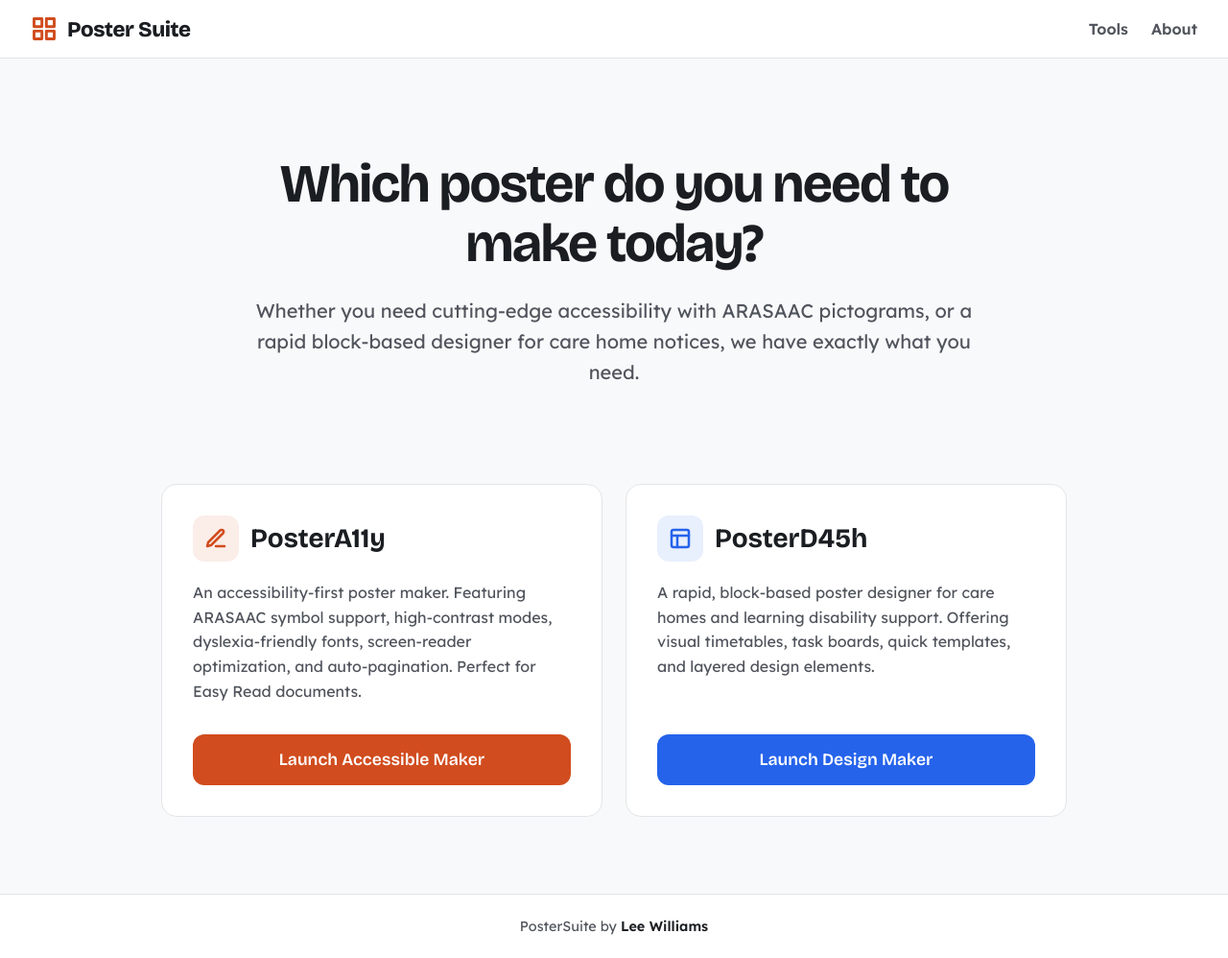
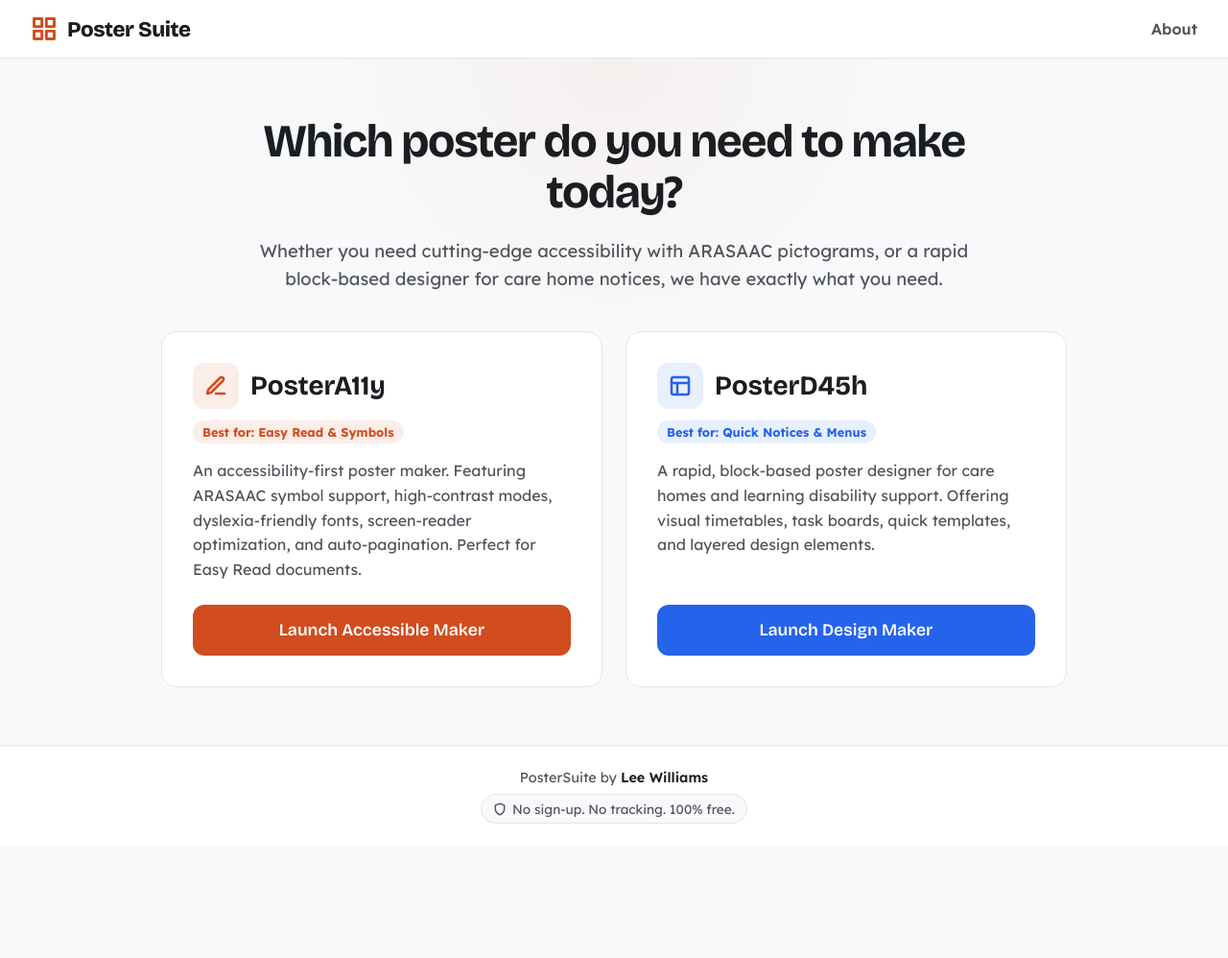
Before and after one commit to leewilliamsphotography-beep/Postersuite, a plain HTML site: page index.html in a window 1280 px wide. Shown: the whole page at 96% size. After the commit the page ends 882 px from the top, so only its background shows below. Drawn offline with nearby package versions, Linux system fonts and the light colour scheme.

Commit message:
Update index.html

```diff
--- a/index.html
+++ b/index.html
@@ -3,7 +3,7 @@
 <head>
     <meta charset="UTF-8">
     <meta name="viewport" content="width=device-width, initial-scale=1.0">
-    <title>Poster Suite | Accessible & Creative Poster Makers</title>
+    <title>Poster Suite | Free & Accessible Poster Makers</title>
     <link rel="preconnect" href="https://fonts.googleapis.com">
     <link rel="preconnect" href="https://fonts.gstatic.com" crossorigin>
     <link href="https://fonts.googleapis.com/css2?family=Bricolage+Grotesque:opsz,wght@12..96,400..800&family=Lexend:wght@400;500;600;700&display=swap" rel="stylesheet">
@@ -81,33 +81,35 @@
             color: var(--ink);
         }
 
+        /* Hero Section - Tightened and Warmer */
         .hero {
             text-align: center;
-            padding: 100px 20px 60px;
+            padding: 60px 20px 40px; /* Shortened padding to show cards faster */
             max-width: 800px;
             margin: 0 auto;
+            background: radial-gradient(circle at 50% 0%, rgba(209, 76, 30, 0.05) 0%, transparent 60%); /* Subtle warm glow */
         }
 
         .hero h1 {
             font-family: 'Bricolage Grotesque', sans-serif;
-            font-size: 3.5rem;
+            font-size: 3rem; /* Slightly reduced for better fit */
             line-height: 1.1;
             letter-spacing: -0.03em;
-            margin-bottom: 24px;
+            margin-bottom: 20px;
             color: var(--ink);
         }
 
         .hero p {
-            font-size: 1.25rem;
+            font-size: 1.15rem;
             line-height: 1.6;
             color: var(--ink2);
-            margin-bottom: 40px;
+            margin-bottom: 0;
         }
 
         .container {
             display: flex;
             gap: 24px;
-            padding: 0 32px 80px;
+            padding: 0 32px 60px;
             max-width: 1200px;
             margin: 0 auto;
             flex-wrap: wrap;
@@ -125,19 +127,29 @@
             max-width: 460px;
             display: flex;
             flex-direction: column;
-            transition: box-shadow 0.2s, transform 0.2s;
+            transition: box-shadow 0.2s, transform 0.2s, border-color 0.2s;
+            cursor: pointer; /* Makes the whole card feel clickable */
+            position: relative;
         }
 
         .card:hover {
             transform: translateY(-4px);
             box-shadow: 0 12px 24px rgba(0,0,0,0.06);
+            border-color: var(--ink2);
+        }
+
+        /* Accessibility focus state for the card */
+        .card:focus-visible {
+            outline: none;
+            border-color: var(--focus);
+            box-shadow: 0 0 0 4px rgba(37, 99, 235, 0.2);
         }
 
         .card-header {
             display: flex;
             align-items: center;
             gap: 12px;
-            margin-bottom: 20px;
+            margin-bottom: 12px;
         }
 
         .card-icon {
@@ -146,6 +158,7 @@
             border-radius: 12px;
             display: grid;
             place-items: center;
+            flex-shrink: 0;
         }
 
         .icon-a11y { background: rgba(209, 76, 30, 0.1); color: var(--accent-a11y); }
@@ -157,10 +170,23 @@
             color: var(--ink);
         }
 
+        /* New "Best For" Tag */
+        .tag {
+            display: inline-block;
+            font-size: 0.8rem;
+            font-weight: 700;
+            padding: 4px 10px;
+            border-radius: 999px;
+            margin-bottom: 16px;
+            width: fit-content;
+        }
+        .tag-a11y { background: rgba(209, 76, 30, 0.1); color: var(--accent-a11y); }
+        .tag-design { background: rgba(37, 99, 235, 0.1); color: var(--accent-design); }
+
         .card p {
             color: var(--ink2);
             line-height: 1.6;
-            margin-bottom: 32px;
+            margin-bottom: 24px;
             flex-grow: 1;
         }
 
@@ -182,10 +208,10 @@
         }
 
         .btn-a11y { background: var(--accent-a11y); color: #fff; }
-        .btn-a11y:hover { background: #B23E17; }
+        .card:hover .btn-a11y { background: #B23E17; }
 
         .btn-design { background: var(--accent-design); color: #fff; }
-        .btn-design:hover { background: #1d4ed8; }
+        .card:hover .btn-design { background: #1d4ed8; }
 
         /* Footer */
         footer {
@@ -200,6 +226,19 @@
         footer b {
             color: var(--ink);
             font-weight: 600;
+        }
+
+        .trust-badge {
+            display: inline-flex;
+            align-items: center;
+            gap: 6px;
+            margin-top: 8px;
+            font-size: 0.85rem;
+            color: var(--ink2);
+            background: var(--paper);
+            padding: 6px 12px;
+            border-radius: 20px;
+            border: 1px solid var(--line);
         }
 
         /* About Modal */
@@ -286,15 +325,14 @@
         /* Floating Back to Suite Button */
         .close-btn {
             position: fixed;
-            bottom: 24px; /* Moved to bottom */
+            bottom: 24px;
             right: 24px;
-            top: auto;     /* Override top positioning */
             z-index: 101;
             background: var(--surface);
             border: 1px solid var(--line);
             color: var(--ink);
             padding: 12px 24px;
-            border-radius: 999px; /* Pill shape */
+            border-radius: 999px;
             font-weight: 600;
             cursor: pointer;
             box-shadow: 0 4px 12px rgba(0,0,0,0.1);
@@ -302,13 +340,13 @@
             display: flex;
             align-items: center;
             gap: 8px;
-            opacity: 0.75; /* Slightly transparent until hovered */
+            opacity: 0.75;
             transition: opacity 0.2s ease, transform 0.2s ease;
         }
 
         .close-btn:hover {
             opacity: 1;
-            transform: translateY(-2px); /* Slight lift on hover */
+            transform: translateY(-2px);
             box-shadow: 0 6px 16px rgba(0,0,0,0.15);
         }
     </style>
@@ -326,7 +364,6 @@
             Poster Suite
         </div>
         <nav>
-            <a onclick="openApp('postera11y.html')">Tools</a>
             <a onclick="openAbout()">About</a>
         </nav>
     </header>
@@ -337,33 +374,39 @@
     </div>
 
     <div class="container">
-        <!-- PosterA11y Card -->
-        <div class="card">
+        <!-- PosterA11y Card (Whole card is clickable) -->
+        <div class="card" tabindex="0" role="button" onclick="openApp('postera11y.html')" onkeydown="if(event.key==='Enter')openApp('postera11y.html')">
             <div class="card-header">
                 <div class="card-icon icon-a11y">
                     <svg width="24" height="24" viewBox="0 0 24 24" fill="none" stroke="currentColor" stroke-width="2.5" stroke-linecap="round" stroke-linejoin="round"><path d="M12 20h9"></path><path d="M16.5 3.5a2.121 2.121 0 0 1 3 3L7 19l-4 1 1-4L16.5 3.5z"></path></svg>
                 </div>
                 <h2>PosterA11y</h2>
             </div>
+            <span class="tag tag-a11y">Best for: Easy Read & Symbols</span>
             <p>An accessibility-first poster maker. Featuring ARASAAC symbol support, high-contrast modes, dyslexia-friendly fonts, screen-reader optimization, and auto-pagination. Perfect for Easy Read documents.</p>
-            <button class="btn btn-a11y" onclick="openApp('postera11y.html')">Launch Accessible Maker</button>
+            <button class="btn btn-a11y" onclick="event.stopPropagation(); openApp('postera11y.html');">Launch Accessible Maker</button>
         </div>
 
-        <!-- PosterD45h Card -->
-        <div class="card">
+        <!-- PosterD45h Card (Whole card is clickable) -->
+        <div class="card" tabindex="0" role="button" onclick="openApp('posterd45h.html')" onkeydown="if(event.key==='Enter')openApp('posterd45h.html')">
             <div class="card-header">
                 <div class="card-icon icon-design">
                     <svg width="24" height="24" viewBox="0 0 24 24" fill="none" stroke="currentColor" stroke-width="2.5" stroke-linecap="round" stroke-linejoin="round"><rect x="3" y="3" width="18" height="18" rx="2" ry="2"></rect><line x1="3" y1="9" x2="21" y2="9"></line><line x1="9" y1="21" x2="9" y2="9"></line></svg>
                 </div>
                 <h2>PosterD45h</h2>
             </div>
+            <span class="tag tag-design">Best for: Quick Notices & Menus</span>
             <p>A rapid, block-based poster designer for care homes and learning disability support. Offering visual timetables, task boards, quick templates, and layered design elements.</p>
-            <button class="btn btn-design" onclick="openApp('posterd45h.html')">Launch Design Maker</button>
+            <button class="btn btn-design" onclick="event.stopPropagation(); openApp('posterd45h.html');">Launch Design Maker</button>
         </div>
     </div>
 
     <footer>
         <p>PosterSuite by <b>Lee Williams</b></p>
+        <div class="trust-badge">
+            <svg width="14" height="14" viewBox="0 0 24 24" fill="none" stroke="currentColor" stroke-width="2.5" stroke-linecap="round" stroke-linejoin="round"><path d="M12 22s8-4 8-10V5l-8-3-8 3v7c0 6 8 10 8 10z"></path></svg>
+            No sign-up. No tracking. 100% free.
+        </div>
     </footer>
 
     <!-- About Modal -->
@@ -406,14 +449,12 @@
         }
 
         function closeAbout(event) {
-            // If event is passed (clicking the background), close it. Otherwise, close it directly.
             if (!event || event.target.id === 'aboutOverlay') {
                 document.getElementById('aboutOverlay').classList.remove('active');
                 document.body.style.overflow = 'auto';
             }
         }
 
-        // Close modal if Escape key is pressed
         document.addEventListener('keydown', function(e) {
             if(e.key === "Escape") {
                 if(document.getElementById('aboutOverlay').classList.contains('active')) {
```
